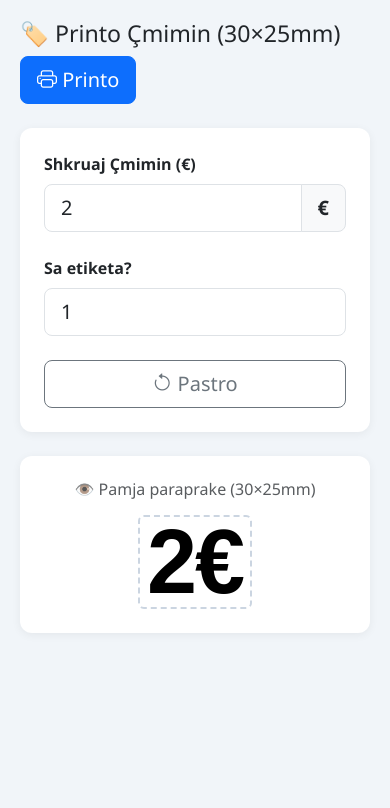
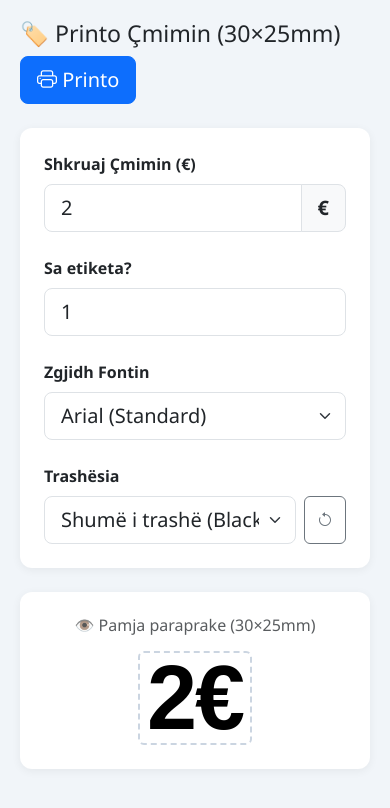
Before and after one commit to jonthaqi17/qmime, a plain HTML site: page index.html in a window 390 px wide. Both pictures are taken after a click on the button "Printo". Drawn offline with nearby package versions, Linux system fonts and the light colour scheme.

Commit message:
Add files via upload

```diff
--- a/index.html
+++ b/index.html
@@ -6,6 +6,8 @@
 <title>Printo Çmimet (30x25mm)</title>
 <link href="https://cdn.jsdelivr.net/npm/bootstrap@5.3.2/dist/css/bootstrap.min.css" rel="stylesheet">
 <link rel="stylesheet" href="https://cdn.jsdelivr.net/npm/bootstrap-icons@1.11.1/font/bootstrap-icons.css">
+<!-- Importojmë disa fonte nga Google Fonts që të kemi opsione të bukura -->
+<link href="https://fonts.googleapis.com/css2?family=Roboto:wght@400;700;900&family=Montserrat:wght@400;700;900&family=Oswald:wght@400;700&family=Inter:wght@400;700;900&display=swap" rel="stylesheet">
 <style>
   body { background:#f1f5f9; font-family: 'Segoe UI', sans-serif; padding:20px; }
   .card { border-radius:12px; border:none; box-shadow:0 2px 10px rgba(0,0,0,.06); }
@@ -24,17 +26,15 @@
     overflow: hidden;
   }
 
-  /* Stili për çmim me CENT (Euro majtas, Cent lart-djathtas, € poshtë) */
+  /* Stili për çmim me CENT */
   .price-format-cents {
     display: flex;
     align-items: center;
     justify-content: center;
-    font-family: Arial, Helvetica, sans-serif;
     line-height: 1;
   }
 
   .price-cents-euro {
-    font-weight: 900;
     letter-spacing: -1px;
   }
 
@@ -47,7 +47,6 @@
   }
 
   .price-cents-top {
-    font-weight: 900;
     border-bottom: 2px solid #000;
     padding-bottom: 1px;
     margin-bottom: 1px;
@@ -57,14 +56,11 @@
   }
 
   .price-cents-bottom {
-    font-weight: 900;
     line-height: 1;
   }
 
-  /* Stili për çmim numër të plotë (pa cent) */
+  /* Stili për çmim numër të plotë */
   .price-format-whole {
-    font-family: Arial, Helvetica, sans-serif;
-    font-weight: 900;
     color: #000;
     line-height: 1;
     white-space: nowrap;
@@ -89,7 +85,7 @@
 
   <div class="card p-4 mb-4">
     <div class="row g-4 align-items-end">
-      <div class="col-md-6">
+      <div class="col-md-4">
         <label class="form-label fw-bold">Shkruaj Çmimin (€)</label>
         <div class="input-group input-group-lg">
           <input type="number" step="0.01" min="0" id="priceInput" class="form-control" placeholder="p.sh. 2, 1.50, 20" value="2" oninput="updatePreview()">
@@ -97,72 +93,89 @@
         </div>
       </div>
 
-      <div class="col-md-3">
+      <div class="col-md-2">
         <label class="form-label fw-bold">Sa etiketa?</label>
         <input type="number" id="copiesInput" class="form-control form-control-lg" min="1" max="100" value="1" oninput="updatePreview()">
       </div>
 
       <div class="col-md-3">
-        <button class="btn btn-outline-secondary w-100 btn-lg" onclick="document.getElementById('priceInput').value=''; updatePreview();">
-          <i class="bi bi-arrow-counterclockwise"></i> Pastro
-        </button>
+        <label class="form-label fw-bold">Zgjidh Fontin</label>
+        <select id="fontSelect" class="form-select form-select-lg" onchange="updatePreview()">
+          <option value="Arial, sans-serif">Arial (Standard)</option>
+          <option value="'Roboto', sans-serif">Roboto</option>
+          <option value="'Montserrat', sans-serif">Montserrat</option>
+          <option value="'Oswald', sans-serif">Oswald (I ngushtë)</option>
+          <option value="'Inter', sans-serif">Inter</option>
+          <option value="Impact, sans-serif">Impact (Shumë i trashë)</option>
+          <option value="'Times New Roman', serif">Times New Roman (Serif)</option>
+          <option value="'Courier New', monospace">Courier New (Monospace)</option>
+        </select>
+      </div>
+
+      <div class="col-md-3">
+        <label class="form-label fw-bold">Trashësia</label>
+        <div class="d-flex gap-2">
+          <select id="weightSelect" class="form-select form-select-lg" onchange="updatePreview()">
+            <option value="900">Shumë i trashë (Black)</option>
+            <option value="700">I trashë (Bold)</option>
+            <option value="400">Normal</option>
+            <option value="300">I hollë (Light)</option>
+          </select>
+          <button class="btn btn-outline-secondary" onclick="document.getElementById('priceInput').value=''; updatePreview();">
+            <i class="bi bi-arrow-counterclockwise"></i>
+          </button>
+        </div>
       </div>
     </div>
   </div>
 
   <div class="card p-4 text-center">
     <h6 class="mb-3 text-muted">👁️ Pamja paraprake (30×25mm)</h6>
-    <div class="preview-label">
-      <!-- Kjo pjesë mbushet nga JavaScript -->
+    <div class="preview-label" id="previewLabel">
       <div id="previewContainer"></div>
     </div>
   </div>
 </div>
 
 <script>
-// Funksioni që krijon HTML-in e brendshëm bazuar në çmimin dhe madhësinë dinamike
-function generatePriceHTML(priceStr) {
+// Funksioni që krijon HTML-in e brendshëm bazuar në çmimin, fontin dhe trashësinë
+function generatePriceHTML(priceStr, fontFamily, weight) {
   let num = parseFloat(priceStr);
   if (isNaN(num)) num = 0;
 
-  // Kontrollojmë nëse ka cent (nëse numri nuk është i plotë)
   let hasCents = (num % 1 !== 0);
 
   if (hasCents) {
-    // Ndan numrin në pjesë të plotë dhe cent
     let whole = Math.floor(num);
     let cents = Math.round((num - whole) * 100);
     let centsStr = cents.toString().padStart(2, '0');
 
-    // Llogaritja e madhësisë për pjesën e plotë bazuar në numrin e shifrave
     let wholeStr = whole.toString();
     let fontSizeWhole = 85;
     if (wholeStr.length === 2) fontSizeWhole = 65;
     if (wholeStr.length >= 3) fontSizeWhole = 50;
 
-    // Llogaritja e madhësisë për centat dhe euron
     let fontSizeTop = fontSizeWhole * 0.4;
     let fontSizeBottom = fontSizeWhole * 0.45;
 
     return `
-      <div class="price-format-cents">
+      <div class="price-format-cents" style="font-family: ${fontFamily}; font-weight: ${weight};">
         <div class="price-cents-euro" style="font-size: ${fontSizeWhole}px;">${whole}</div>
         <div class="price-cents-right">
-          <div class="price-cents-top" style="font-size: ${fontSizeTop}px; width: ${fontSizeTop * 1.2}px;">${centsStr}</div>
+          <div class="price-cents-top" style="font-size: ${fontSizeTop}px; width: ${fontSizeTop * 1.3}px;">${centsStr}</div>
           <div class="price-cents-bottom" style="font-size: ${fontSizeBottom}px;">€</div>
         </div>
       </div>
     `;
   } else {
-    // Nëse është numër i plotë, llogarisim madhësinë bazuar në shifra
     let numStr = num.toString();
     let fontSize = 90;
 
-    if (numStr.length === 2) fontSize = 70;
+    if (numStr.length === 2) fontSize = 75; // U rrit pak nga 70 ne 75 për t'u dukur më mirë
     if (numStr.length === 3) fontSize = 55;
     if (numStr.length >= 4) fontSize = 40;
 
-    return `<div class="price-format-whole" style="font-size: ${fontSize}px;">${num}€</div>`;
+    return `<div class="price-format-whole" style="font-family: ${fontFamily}; font-weight: ${weight}; font-size: ${fontSize}px;">${num}€</div>`;
   }
 }
 
@@ -170,11 +183,16 @@ function generatePriceHTML(priceStr) {
 function updatePreview() {
   let price = document.getElementById('priceInput').value;
   let container = document.getElementById('previewContainer');
+  let fontFamily = document.getElementById('fontSelect').value;
+  let weight = document.getElementById('weightSelect').value;
+
+  // Aplikojmë fontin edhe tek kutia e pamjes paraprake që të duket njësoj
+  document.getElementById('previewLabel').style.fontFamily = fontFamily;
 
   if (price === '' || isNaN(price)) {
-    container.innerHTML = generatePriceHTML('0');
+    container.innerHTML = generatePriceHTML('0', fontFamily, weight);
   } else {
-    container.innerHTML = generatePriceHTML(price);
+    container.innerHTML = generatePriceHTML(price, fontFamily, weight);
   }
 }
 
@@ -182,6 +200,8 @@ function updatePreview() {
 function printEtiketat() {
   let price = document.getElementById('priceInput').value;
   let copies = parseInt(document.getElementById('copiesInput').value);
+  let fontFamily = document.getElementById('fontSelect').value;
+  let weight = document.getElementById('weightSelect').value;
 
   if (isNaN(price) || price < 0 || price === '') {
     alert('Ju lutem shkruani një çmim të saktë!');
@@ -191,47 +211,44 @@ function printEtiketat() {
     copies = 1;
   }
 
-  // Marrim HTML-in e brendshëm të çmimit
-  let priceHTML = generatePriceHTML(price);
+  let priceHTML = generatePriceHTML(price, fontFamily, weight);
 
-  // Ndërtojmë HTML-in për printim
   let html = '<!DOCTYPE html><html><head><meta charset="UTF-8"><title>Print Çmimi</title>';
+
+  // Importojmë fontet edhe në iframe që të printohen saktë
+  html += '<link href="https://fonts.googleapis.com/css2?family=Roboto:wght@400;700;900&family=Montserrat:wght@400;700;900&family=Oswald:wght@400;700&family=Inter:wght@400;700;900&display=swap" rel="stylesheet">';
+
   html += '<style>';
-  // CSS për format 30x25mm - pa margjina
   html += '@page { size: 30mm 25mm; margin: 0; }';
-  html += 'html, body { margin:0; padding:0; background:#fff; font-family: Arial, Helvetica, sans-serif; }';
+  html += 'html, body { margin:0; padding:0; background:#fff; }';
 
-  // Kuti për secilën etiketë
   html += '.label { width:30mm; height:25mm; box-sizing:border-box; ' +
           'display:flex; align-items:center; justify-content:center; ' +
           'page-break-after:always; page-break-inside:avoid; margin:0; padding:0; overflow:hidden; }';
   html += '.label:last-child { page-break-after:auto; }';
 
-  // Kopjojme CSS-in per formatimin e çmimit ne iframe
   html += `
     .price-format-cents { display: flex; align-items: center; justify-content: center; line-height: 1; }
-    .price-cents-euro { font-weight: 900; letter-spacing: -1px; }
+    .price-cents-euro { letter-spacing: -1px; }
     .price-cents-right { display: flex; flex-direction: column; justify-content: center; align-items: center; margin-left: 2px; }
-    .price-cents-top { font-weight: 900; border-bottom: 2px solid #000; padding-bottom: 1px; margin-bottom: 1px; line-height: 1; text-align: center; }
-    .price-cents-bottom { font-weight: 900; line-height: 1; }
-    .price-format-whole { font-weight: 900; color: #000; line-height: 1; white-space: nowrap; letter-spacing: -2px; }
+    .price-cents-top { border-bottom: 2px solid #000; padding-bottom: 1px; margin-bottom: 1px; line-height: 1; text-align: center; }
+    .price-cents-bottom { line-height: 1; }
+    .price-format-whole { color: #000; line-height: 1; white-space: nowrap; letter-spacing: -2px; }
   `;
 
   html += '</style></head><body>';
 
-  // Shtojmë aq etiketa sa kërkon përdoruesi
   for (let i = 0; i < copies; i++) {
     html += '<div class="label">' + priceHTML + '</div>';
   }
 
-  // Shtojmë script për të nisur printimin automatikisht
   html += '<script>';
   html += 'window.onload = function() {';
-  html += '  setTimeout(function(){ window.print(); }, 300);';
+  // Presim pak me shume qe fontet te ngarkohen mire nga Google Fonts
+  html += '  setTimeout(function(){ window.print(); }, 500);';
   html += '};';
   html += '<\/script></body></html>';
 
-  // Krijojmë iframe të fshehur për printim
   const iframe = document.createElement('iframe');
   iframe.style.position = 'fixed';
   iframe.style.right = '0';
@@ -243,7 +260,6 @@ function printEtiketat() {
   iframe.srcdoc = html;
 }
 
-// Nis preview kur hapet faqja
 window.addEventListener('load', updatePreview);
 </script>
 </body>
```
